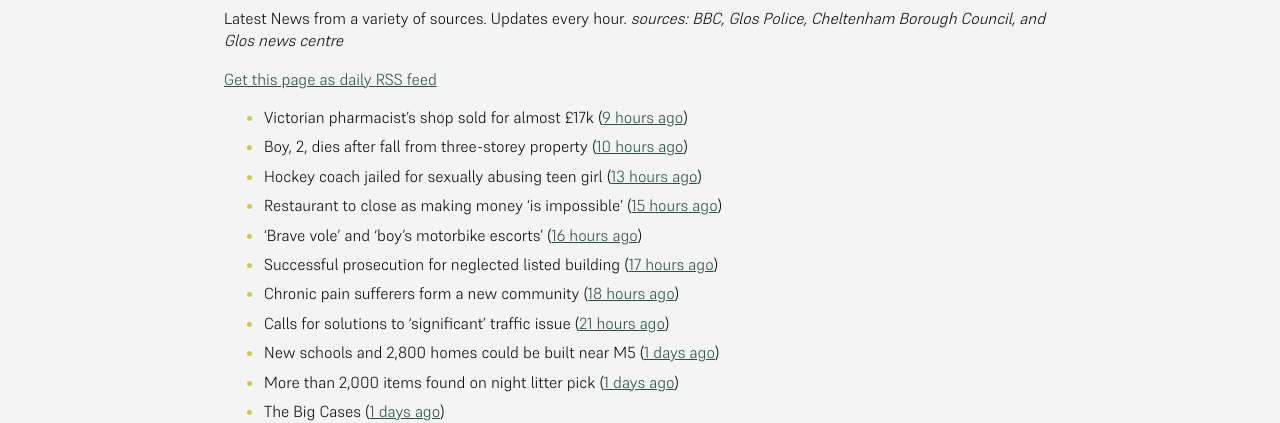
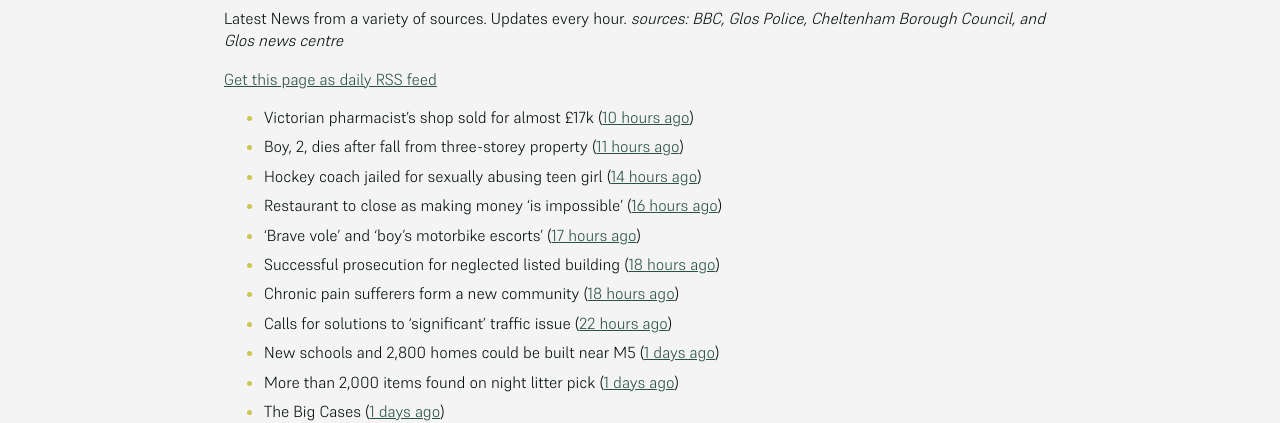
Before and after one commit to mat-0/cheltenham-open-data, a Jekyll site: the page built from _pages/news.md, in a window 1280 px wide. Shown: the part 266-689 px from the top of the page. Built offline with Jekyll 4.4.1, drawn with Linux system fonts in a browser that asks for light colours.

Commit message:
Updated 2025-06-26 03:22:08

```diff
--- a/_pages/news.md
+++ b/_pages/news.md
@@ -12,14 +12,14 @@ _sources: BBC, Glos Police, Cheltenham Borough Council, and Glos news centre_
 [Get this page as daily RSS feed](/daily.rss)
 
 <!-- news_marker starts -->
-- Victorian pharmacist's shop sold for almost £17k ([9 hours ago](https://www.bbc.com/news/articles/c3w41xw4ygwo))
-- Boy, 2, dies after fall from three-storey property ([10 hours ago](https://www.bbc.com/news/articles/crmvj3p192ko))
-- Hockey coach jailed for sexually abusing teen girl ([13 hours ago](https://www.bbc.com/news/articles/c8rpk5m5en0o))
-- Restaurant to close as making money 'is impossible' ([15 hours ago](https://www.bbc.com/news/articles/c307drj7zvjo))
-- 'Brave vole' and 'boy's motorbike escorts' ([16 hours ago](https://www.bbc.com/news/articles/cjd23ne3pz3o))
-- Successful prosecution for neglected listed building ([17 hours ago](https://www.cheltenham.gov.uk/news/article/3023/successful_prosecution_for_neglected_listed_building))
+- Victorian pharmacist's shop sold for almost £17k ([10 hours ago](https://www.bbc.com/news/articles/c3w41xw4ygwo))
+- Boy, 2, dies after fall from three-storey property ([11 hours ago](https://www.bbc.com/news/articles/crmvj3p192ko))
+- Hockey coach jailed for sexually abusing teen girl ([14 hours ago](https://www.bbc.com/news/articles/c8rpk5m5en0o))
+- Restaurant to close as making money 'is impossible' ([16 hours ago](https://www.bbc.com/news/articles/c307drj7zvjo))
+- 'Brave vole' and 'boy's motorbike escorts' ([17 hours ago](https://www.bbc.com/news/articles/cjd23ne3pz3o))
+- Successful prosecution for neglected listed building ([18 hours ago](https://www.cheltenham.gov.uk/news/article/3023/successful_prosecution_for_neglected_listed_building))
 - Chronic pain sufferers form a new community ([18 hours ago](https://www.bbc.com/news/articles/cp82n1ez6z8o))
-- Calls for solutions to 'significant' traffic issue ([21 hours ago](https://www.bbc.com/news/articles/czxe8l7xnvlo))
+- Calls for solutions to 'significant' traffic issue ([22 hours ago](https://www.bbc.com/news/articles/czxe8l7xnvlo))
 - New schools and 2,800 homes could be built near M5 ([1 days ago](https://www.bbc.com/news/articles/c5y7dlwng0do))
 - More than 2,000 items found on night litter pick ([1 days ago](https://www.bbc.com/news/articles/cpvjmxvzj32o))
 - The Big Cases ([1 days ago](https://www.bbc.co.uk/iplayer/episode/m001z7w2))
```
Also changed, not shown: _data/flood.json (+4 -4 lines), index.md (+5 -5 lines).
